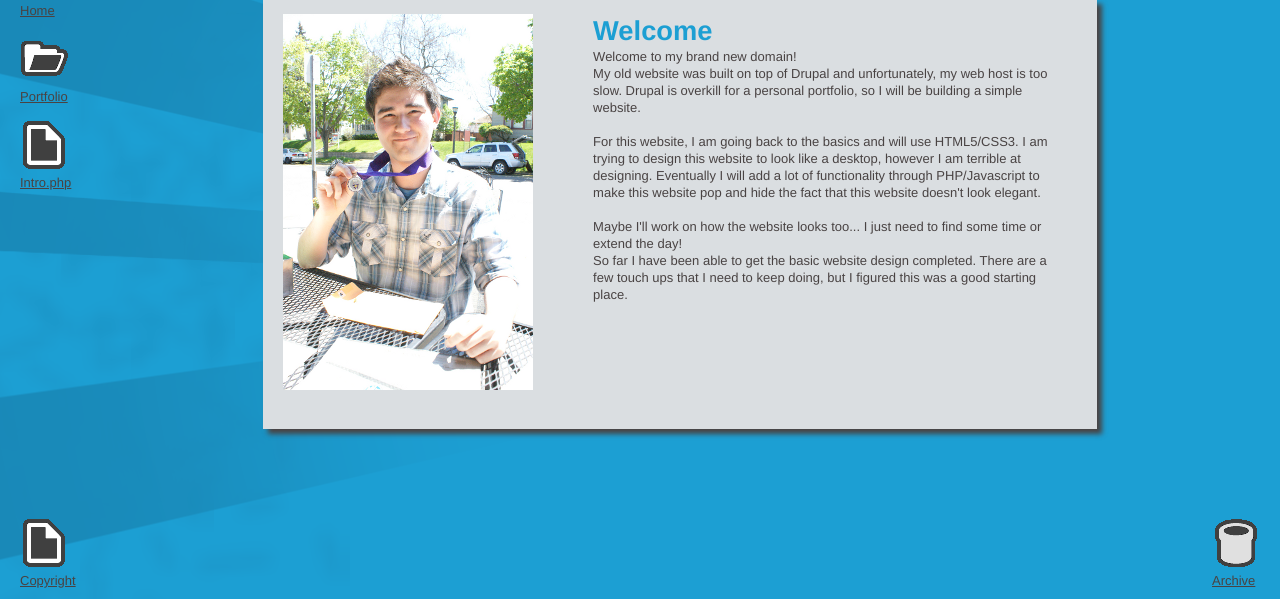
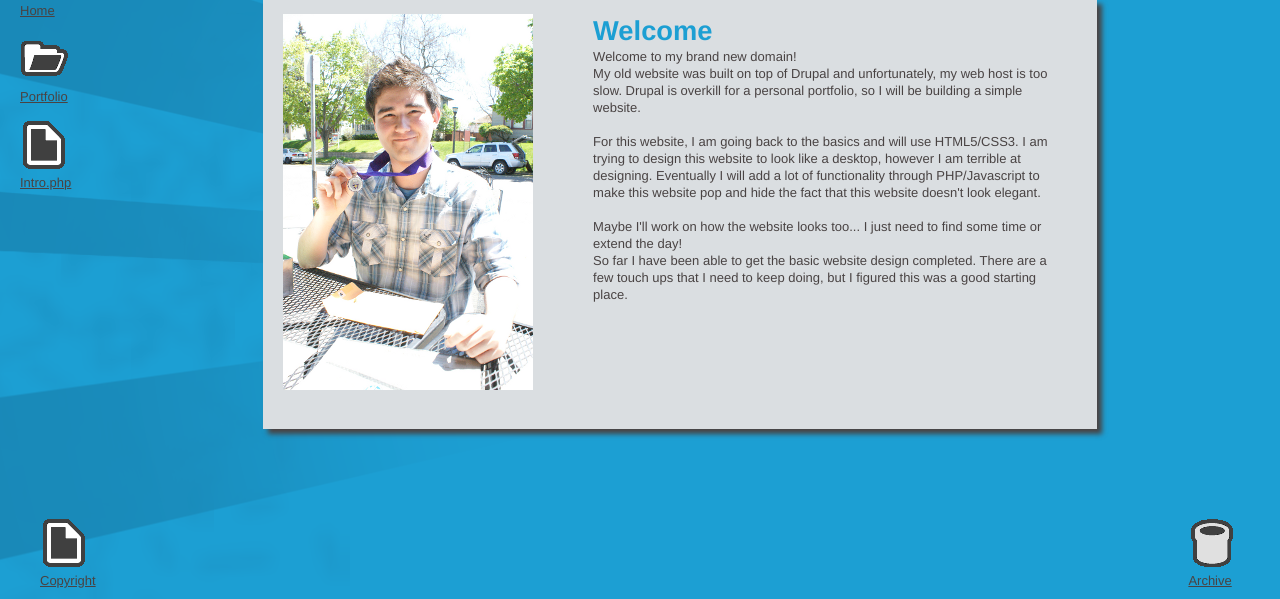
Before and after one commit to jpbradley/CraigMart.in, a PHP site: page /index.php in a window 1280 px wide. Shown: the part 201-800 px from the top of the page. Run offline with PHP 8.4, Linux system fonts and the light colour scheme; some libraries are stand-ins or nearby versions.

Commit message:
Fixed footer grid

```diff
--- a/footer.php
+++ b/footer.php
@@ -1,25 +1,28 @@
-	</div>
+	</div><!-- #wrapper  From header -->
 	<!-- It would be nice if this was at the very bottom of the screen at all times -->
-	<footer class="row">
-		<div class="twelve columns">
-			<section class="left container">
+	<footer>
+		<div class="container">
+		<nav class="container">
+			<ul class="row">
+				<li class="one columns">
 					<a href="/copyright.php" title="Copyright">
 						<figure>
 							<img src="/images/document-new.png" alt="Copyright"/>
 							<figcaption>Copyright</figcaption>
 						</figure>
 					</a>
-				<!-- Copyright &copy; 2010-2011 Craig Martin -->
-			</section>
-
-			<section class="right container">
+				</li>
+				<li class="ten columns"></li>
+				<li class="one columns">
 					<a href="#" title="Archive">
 						<figure>
 							<img src="/images/recycle.png" alt="Archive" />
 							<figcaption>Archive</figcaption>
 						</figure>
 					</a>
-			</section>
+				</li>
+			</ul>
+		</nav>
 		</div>
 	</footer>
 </body>
```
Lines whose indentation alone changed are shown as unchanged.
